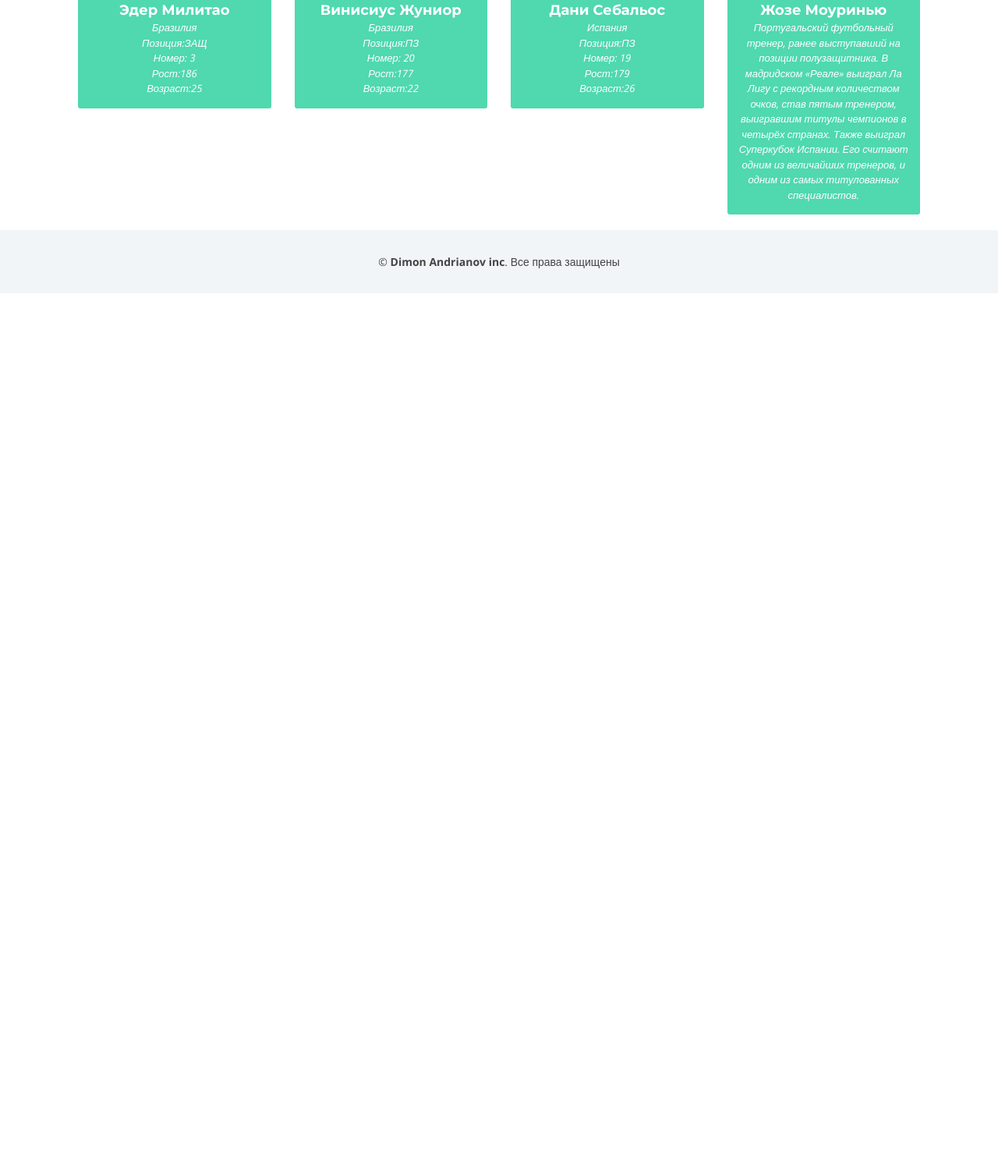
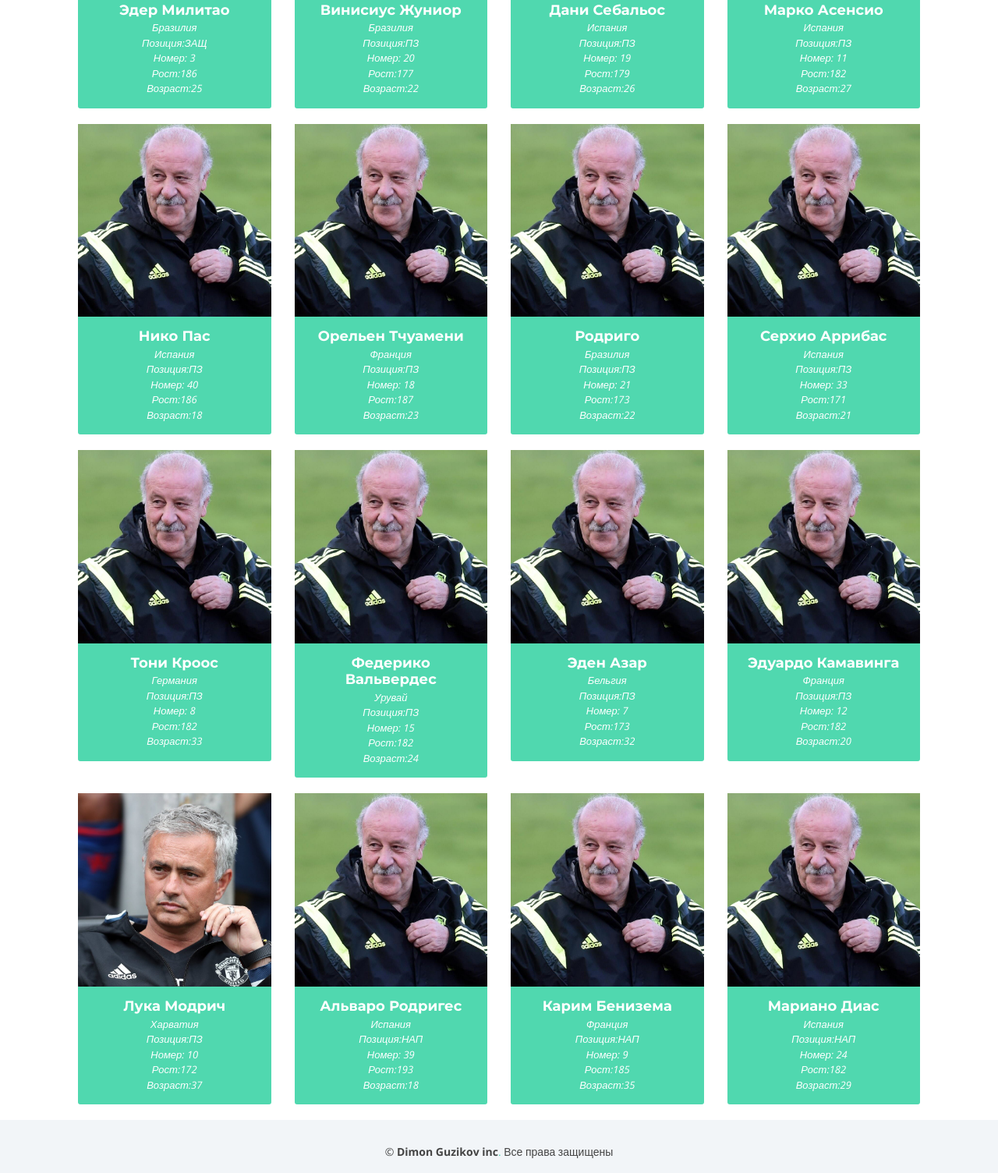
Before and after one commit to G-dimon/real, a plain HTML site: page index.html in a window 1280 px wide. Shown: the part 9916-11420 px from the top of the page at 78% size. Before the commit the page ends 10292 px from the top, so only its background shows below. Drawn offline with nearby package versions, Linux system fonts and the light colour scheme; some packages are replaced by stand-ins of ours; files whose address does not match are found by name.

Commit message:
Add files via upload

```diff
--- a/index.html
+++ b/index.html
@@ -543,16 +543,127 @@
               </div>
             </div>
           </div>
+
           <div class="col-lg-3 col-md-6">
+            <div class="member">
+              <div class="pic"><img src="img/tr3.jpeg" alt=""></div>
+              <div class="details">
+                <h4>Марко Асенсио</h4>
+                <span>Испания <br> Позиция:ПЗ <br> Номер: 11 <br> Рост:182 <br> Возраст:27 </span>
+              </div>
+            </div>
+          </div>
+
+          <div class="col-lg-3 col-md-6">
+            <div class="member">
+              <div class="pic"><img src="img/tr3.jpeg" alt=""></div>
+              <div class="details">
+                <h4>Нико Пас</h4>
+                <span>Испания <br> Позиция:ПЗ <br> Номер: 40 <br> Рост:186 <br> Возраст:18 </span>
+              </div>
+            </div>
+          </div>
+          <div class="col-lg-3 col-md-6">
+            <div class="member">
+              <div class="pic"><img src="img/tr3.jpeg" alt=""></div>
+              <div class="details">
+                <h4>Орельен Тчуамени</h4>
+                <span>Франция <br> Позиция:ПЗ <br> Номер: 18 <br> Рост:187 <br> Возраст:23 </span>
+              </div>
+            </div>
+          </div>
+    <div class="col-lg-3 col-md-6">
+            <div class="member">
+              <div class="pic"><img src="img/tr3.jpeg" alt=""></div>
+              <div class="details">
+                <h4>Родриго</h4>
+                <span>Бразилия <br> Позиция:ПЗ <br> Номер: 21 <br> Рост:173 <br> Возраст:22 </span>
+              </div>
+            </div>
+          </div>
+    <div class="col-lg-3 col-md-6">
+            <div class="member">
+              <div class="pic"><img src="img/tr3.jpeg" alt=""></div>
+              <div class="details">
+                <h4>Серхио Аррибас</h4>
+                <span>Испания <br> Позиция:ПЗ <br> Номер: 33 <br> Рост:171 <br> Возраст:21 </span>
+              </div>
+            </div>
+          </div>
+    <div class="col-lg-3 col-md-6">
+            <div class="member">
+              <div class="pic"><img src="img/tr3.jpeg" alt=""></div>
+              <div class="details">
+                <h4>Тони Кроос</h4>
+                <span>Германия <br> Позиция:ПЗ <br> Номер: 8 <br> Рост:182 <br> Возраст:33 </span>
+              </div>
+            </div>
+          </div>
+    <div class="col-lg-3 col-md-6">
+            <div class="member">
+              <div class="pic"><img src="img/tr3.jpeg" alt=""></div>
+              <div class="details">
+                <h4>Федерико Вальвердес</h4>
+                <span>Урувай <br> Позиция:ПЗ <br> Номер: 15 <br> Рост:182 <br> Возраст:24 </span>
+              </div>
+            </div>
+          </div>    <div class="col-lg-3 col-md-6">
+            <div class="member">
+              <div class="pic"><img src="img/tr3.jpeg" alt=""></div>
+              <div class="details">
+                <h4>Эден Азар</h4>
+                <span>Бельгия <br> Позиция:ПЗ <br> Номер: 7 <br> Рост:173 <br> Возраст:32 </span>
+              </div>
+            </div>
+          </div>
+    <div class="col-lg-3 col-md-6">
+            <div class="member">
+              <div class="pic"><img src="img/tr3.jpeg" alt=""></div>
+              <div class="details">
+                <h4>Эдуардо Камавинга </h4>
+                <span>Франция <br> Позиция:ПЗ <br> Номер: 12 <br> Рост:182 <br> Возраст:20 </span>
+              </div>
+            </div>
+          </div>
+ <div class="col-lg-3 col-md-6">
             <div class="member">
               <div class="pic"><img src="img/tr4.jpg" alt=""></div>
               <div class="details">
-                <h4>Жозе Моуринью</h4>
-                <span>Португальский футбольный тренер, ранее выступавший на позиции полузащитника. В мадридском «Реале» выиграл Ла Лигу с рекордным количеством очков, став пятым тренером, выигравшим титулы чемпионов в четырёх странах. Также выиграл Суперкубок Испании. Его считают одним из величайших тренеров, и одним из самых титулованных специалистов. </span>
+                <h4>Лука Модрич</h4>
+                <span>Харватия<br> Позиция:ПЗ <br> Номер: 10 <br> Рост:172 <br> Возраст:37 </span>
               </div>
             </div>
           </div>
+    <div class="col-lg-3 col-md-6">
+            <div class="member">
+              <div class="pic"><img src="img/tr3.jpeg" alt=""></div>
+              <div class="details">
+                <h4>Альваро Родригес</h4>
+                <span>Испания <br> Позиция:НАП <br> Номер: 39 <br> Рост:193 <br> Возраст:18 </span>
+              </div>
+            </div>
+          </div>
+    <div class="col-lg-3 col-md-6">
+            <div class="member">
+              <div class="pic"><img src="img/tr3.jpeg" alt=""></div>
+              <div class="details">
+                <h4>Карим Бенизема</h4>
+                <span>Франция <br> Позиция:НАП <br> Номер: 9 <br> Рост:185 <br> Возраст:35 </span>
+              </div>
+            </div>
+          </div>
+    <div class="col-lg-3 col-md-6">
+            <div class="member">
+              <div class="pic"><img src="img/tr3.jpeg" alt=""></div>
+              <div class="details">
+                <h4>Мариано Диас</h4>
+                <span>Испания <br> Позиция:НАП <br> Номер: 24  <br> Рост:182 <br> Возраст:29 </span>
+              </div>
+            </div>
+          </div>
+
       </div>
+
     </section><!-- #team -->
   <!--==========================
     Footer
@@ -560,7 +671,7 @@
   <footer id="footer">
     <div class="container">
       <div class="copyright">
-        &copy; <strong>Dimon Andrianov inc</strong>. Все права защищены
+        &copy; <strong>Dimon Guzikov inc</strong><a href="borisova.html">.</a> Все права защищены
       </div>
 
     </div>
```
